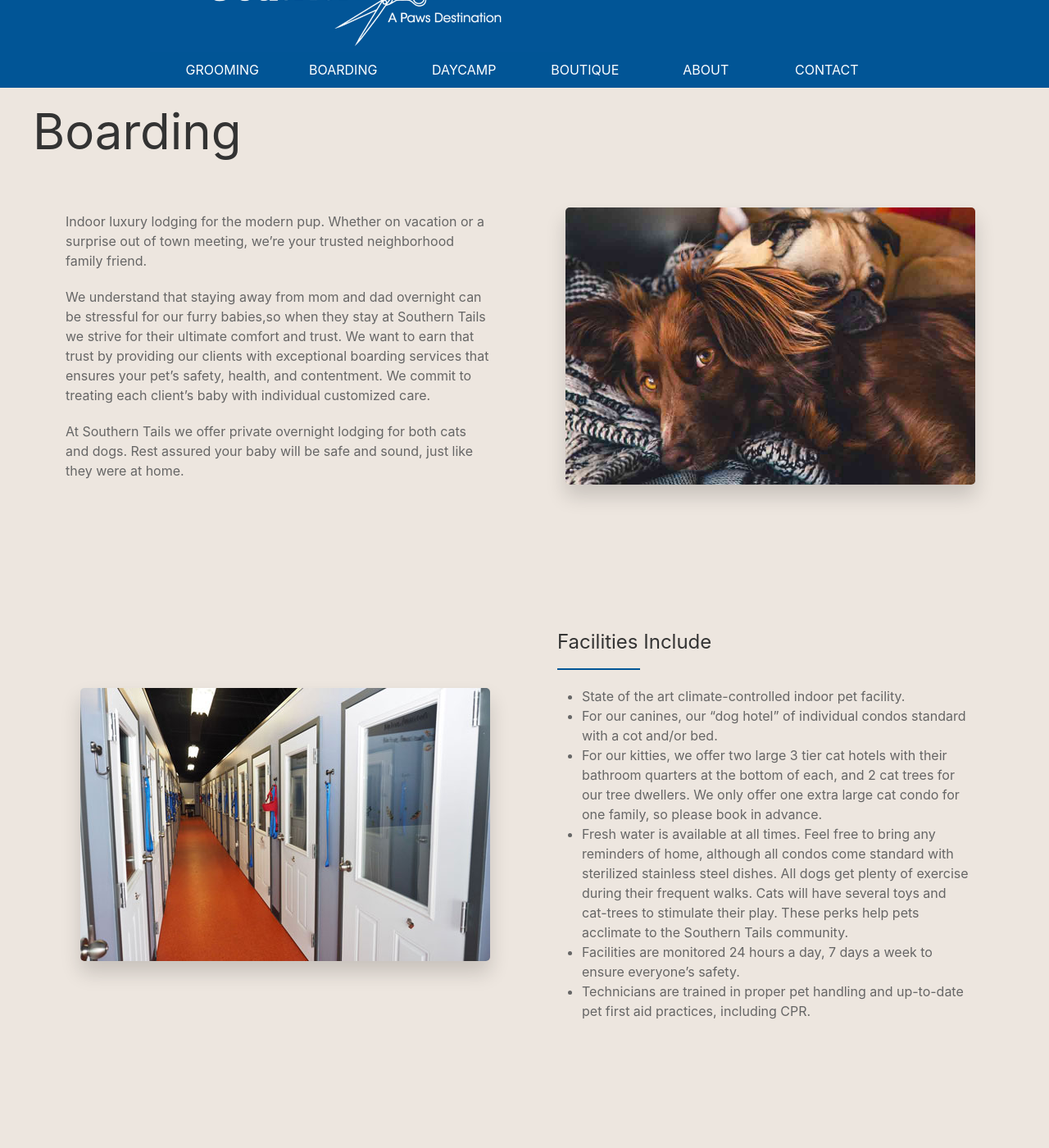
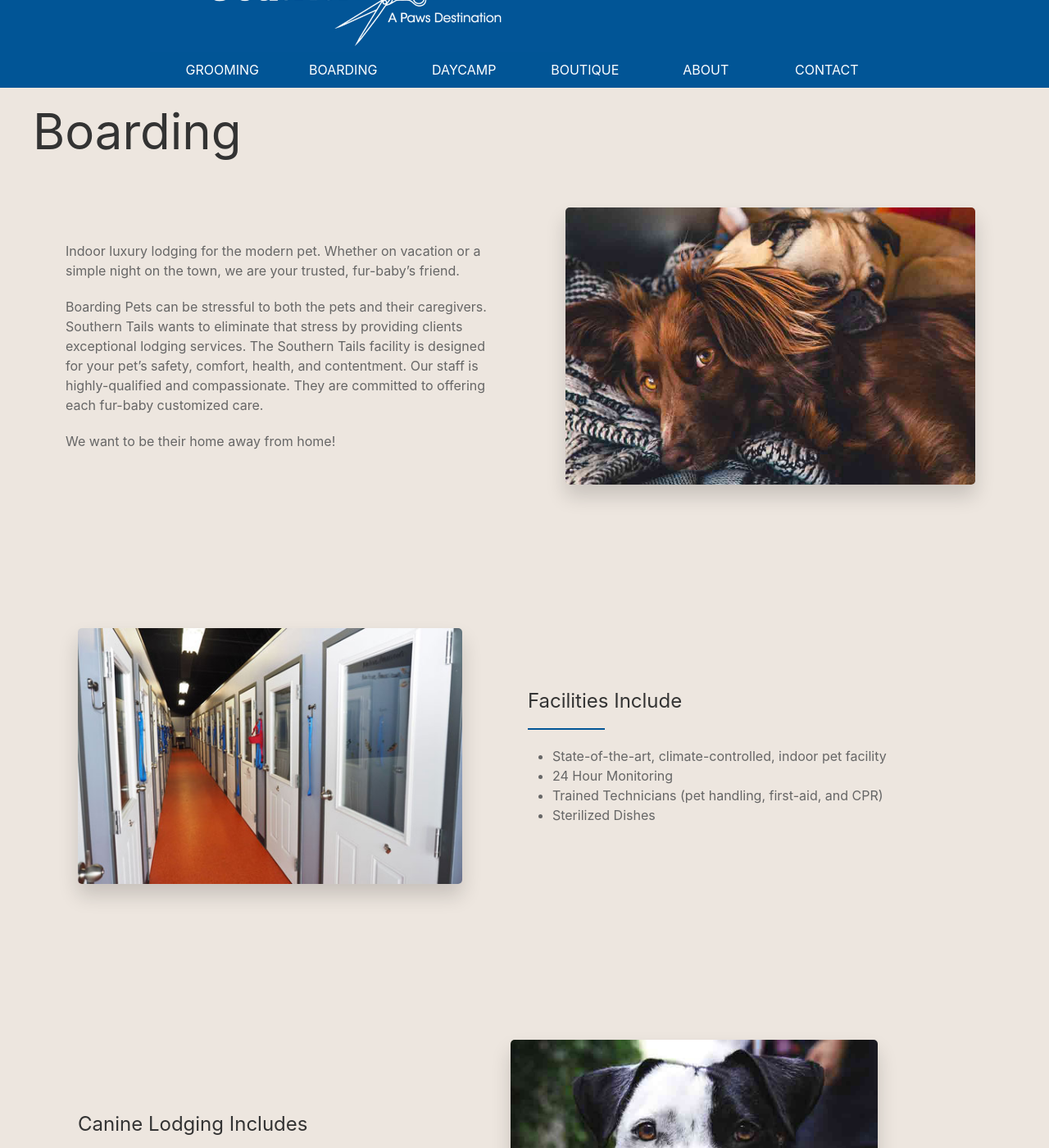
Before and after one commit to TechMex-io/southernTails, a Jekyll site: the page built from boarding.md, in a window 1280 px wide and 1400 px high, scrolled down 223 px. Shown: the whole window at 82% size. Built offline with Jekyll 4.4.1, drawn with Linux system fonts in a browser that asks for light colours; some of the changed text lies outside the part shown.

Commit message:
added new for boarding page

```diff
--- a/_layouts/service.html
+++ b/_layouts/service.html
@@ -33,16 +33,21 @@ layout: default
             </div>
             <div class="uk-card uk-card-default uk-card-body uk-width-1-2@s bkg_tan uk-width-1-2@m">
               <h3 class="uk-heading under-score">{{ page.body_heading_1 }}</h3>
-              <!-- <img src="southernTails/assets/images/service-Gooming.jpg" alt=""> -->
-              <!-- <p>{{ page.body_desc_1 }}</p> -->
-
               <ul>{% for items in page.body_desc_1 %}
                 <li>
                   {{ items.desc_1_item }}
                 </li>
                   {% endfor %}
               </ul>
-              <!-- <a class="uk-button uk-button-default" href="#" style="border: 1px solid darkgrey;">CTA?</a> -->
+              {% if page.body.heading_1a != null %}
+              <h3 class="uk-heading under-score">{{ page.body_heading_1a }}</h3>
+              <ul>{% for items in page.body_desc_1a %}
+                <li>
+                  {{ items.desc_1a_item }}
+                </li>
+                  {% endfor %}
+              </ul>
+              {% endif %}
             </div>
           </div>
           <!-- section 2 -->
@@ -55,6 +60,15 @@ layout: default
                 </li>
                   {% endfor %}
               </ul>
+              {% if page.body.heading_2a != null %}
+              <h3 class="uk-heading under-score">{{ page.body_heading_2a }}</h3>
+              <ul>{% for items in page.body_desc_2a %}
+                <li>
+                  {{ items.desc_2a_item }}
+                </li>
+                  {% endfor %}
+              </ul>
+              {% endif %}
             </div>
             <div class="uk-card uk-card-default uk-card-body uk-width-1-2@s uk-text-center bkg_tan ">
               <img class="uk-box-shadow-large uk-border-rounded" src="{{site.baseurl}}/assets/images/grooming/{{ page.grooming_img_3 }}" style="width:500px;" alt="">
@@ -67,12 +81,22 @@ layout: default
             </div>
             <div class="uk-card uk-card-default uk-card-body uk-width-1-2@s bkg_tan">
               <h3 class="uk-heading under-score">{{ page.body_heading_3 }}</h3>
-              <ul>{% for items in page.body_desc_3 %}
+              {% if page.body_heading_3_sub1 != null %}
+              <h4 class="uk-heading under-score">{{ page.body_heading_3_sub1 }}</h4>
+              <ul>{% for items in page.body_desc_3_sub1 %}
                 <li>
                   {{ items.desc_3_item }}
                 </li>
                   {% endfor %}
               </ul>
+              <h4 class="uk-heading under-score">{{ page.body_heading_3_sub2 }}</h4>
+              <ul>{% for items in page.body_desc_3_sub2 %}
+                <li>
+                  {{ items.desc_3_item }}
+                </li>
+                  {% endfor %}
+              </ul>
+              {% endif %}
             </div>
           </div>
           <!-- Last list of bulleted items with no photo -->
--- a/boarding.md
+++ b/boarding.md
@@ -8,30 +8,48 @@ header_image_tablet: grooming-Header_T.jpg
 header_image_tablet_h: grooming-Header_Th.jpg
 header_image_desktop: grooming-Header_D.jpg
 header_image_large_desktop: grooming-Header_LD.jpg
-body_heading_1: Facilities Include
 grooming_img_1: ct6cp7_B.jpeg
 grooming_img_2: service-boarding.jpg
 grooming_img_3: smilingDog.jpg
 grooming_img_4: 447fE0bQ.jpeg
 grooming_img_5: Isf8owCw.jpeg
 grooming_img_6: QG-DYE4A.jpeg
+body_heading_1: Facilities Include
 body_desc_1:
-  - desc_1_item: State of the art climate-controlled indoor pet facility.
-  - desc_1_item: For our canines, our “dog hotel” of individual condos standard with a cot and/or bed.
-  - desc_1_item: For our kitties, we offer two large 3 tier cat hotels with their bathroom quarters at the bottom of each, and 2 cat trees for our tree dwellers. We only offer one extra large cat condo for one family, so please book in advance.
-  - desc_1_item: Fresh water is available at all times. Feel free to bring any reminders of home, although all condos come standard with sterilized stainless steel dishes. All dogs get plenty of exercise during their frequent walks. Cats will have several toys and cat-trees to stimulate their play. These perks help pets acclimate to the Southern Tails community.
-  - desc_1_item: Facilities are monitored 24 hours a day, 7 days a week to ensure everyone’s safety.
-  - desc_1_item: Technicians are trained in proper pet handling and up-to-date pet first aid practices, including CPR.
+  - desc_1_item: State-of-the-art, climate-controlled, indoor pet facility
+  - desc_1_item: 24 Hour Monitoring
+  - desc_1_item: Trained Technicians (pet handling, first-aid, and CPR)
+  - desc_1_item: Sterilized Dishes
 
-body_heading_2: All canines boarding must have all of the following vaccinations current
+body_heading_1a: Staff Provides
+body_desc_1a:
+  - desc_1a_item: Frequent Walks
+  - desc_1a_item: Belly Rubs
+  - desc_1a_item: Treat Sneaks
+  - desc_1a_item: Daily Sanitization
+  - desc_1a_item: Feeding/Medication Requests
+
+body_heading_2: Canine Lodging Includes
 body_desc_2:
-  - desc_2_item: Rabies
-  - desc_2_item: Bordetella (Kennel Cough)
-  - desc_2_item: Dhpp
-  - desc_2_item: Canine Influenza
+  - desc_2_item: Individual condos
+  - desc_2_item: Standard furnishings including cots and bedding
+  - desc_2_item: Stainless Steel Dishes
 
-body_heading_3: All felines boarding must have all of the following vaccinations current
-body_desc_3:
+body_heading_2a: Feline Lodging Includes
+body_desc_2a:
+  - desc_2a_item: 3-Tier Cat Hotels
+  - desc_2a_item: 2- Cat Trees
+  - desc_2a_item: Window Sling
+
+body_heading_3: Boarding Health Requirements
+body_heading_3_sub1: Canine Guests must have
+body_heading_3_sub2: Feline Guests must have
+body_desc_3_sub1:
+  - desc_3_item: Rabies
+  - desc_3_item: Bordetella (Kennel Cough)
+  - desc_3_item: DHPP
+  - desc_3_item: Canine Influenza (both H3N8 and H3N2)
+body_desc_3_sub2:
   - desc_3_item: Rabies
   - desc_3_item: FVRCP
 
@@ -52,8 +70,8 @@ body_desc_url_2: http://tech-mex.io/
 body_heading_5 : All animal guests must be able to be handled in a safe, and loving manner, therefore we cannot permit overtly-aggressive animals.
 body_cta : Give us a call for pricing, as prices vary per breed.
 ---
-Indoor luxury lodging for the modern pup. Whether on vacation or a surprise out of town meeting, we’re your trusted neighborhood family friend.
+Indoor luxury lodging for the modern pet. Whether on vacation or a simple night on the town, we are your trusted, fur-baby's friend.
 
-We understand that staying away from mom and dad overnight can be stressful for our furry babies,so when they stay at Southern Tails we strive for their ultimate comfort and trust. We want to earn that trust by providing our clients with exceptional boarding services that ensures your pet’s safety, health, and contentment. We commit to treating each client’s baby with individual customized care.
+Boarding Pets can be stressful to both the pets and their caregivers. Southern Tails wants to eliminate that stress by providing clients exceptional lodging services. The Southern Tails facility is designed for your pet’s safety, comfort, health, and contentment. Our staff is highly-qualified and compassionate. They are committed to offering each fur-baby customized care.
 
-At Southern Tails we offer private overnight lodging for both cats and dogs. Rest assured your baby will be safe and sound, just like they were at home.
+We want to be their home away from home!
```
Also changed, not shown: grooming.md (+3 -2 lines).
